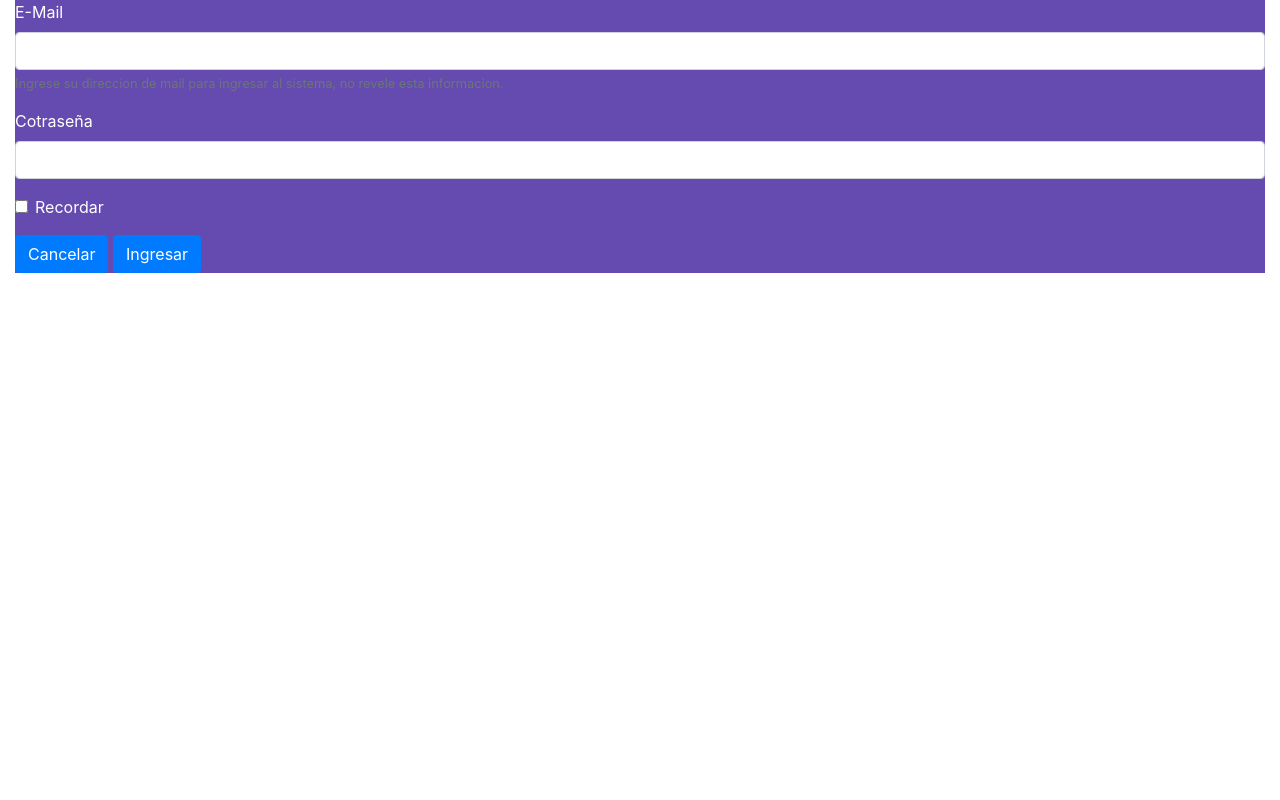
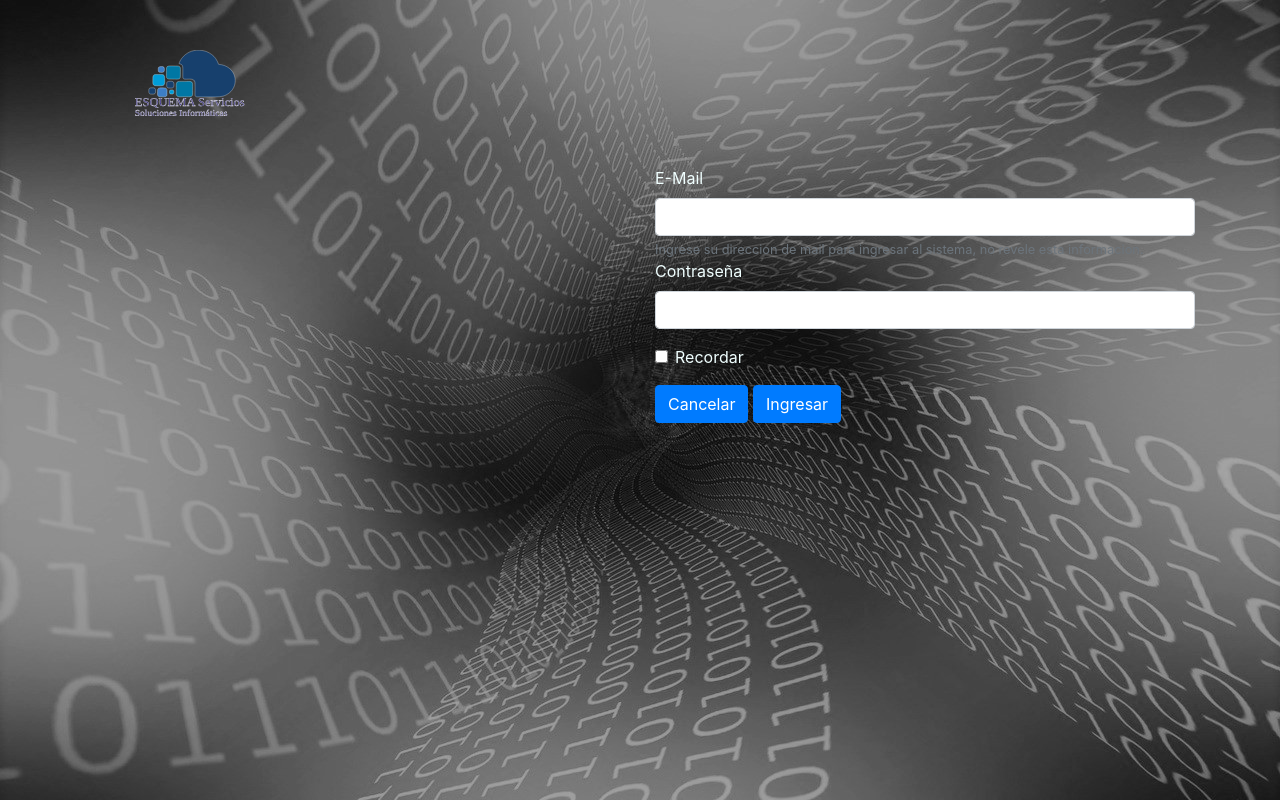
Before and after one commit to carlosdiegocollazo/EsqCuentas, a website: page index.html in a window 1280 px wide. Drawn offline with nearby package versions, Linux system fonts and the light colour scheme.

Commit message:
diseño de login

```diff
--- a/app/componentes/home/home.css
+++ b/app/componentes/home/home.css
@@ -1,9 +1,17 @@
-/* La pantalla de Home con Login */
-@media all{
-    .fondo{
-            background-color: rgb(101, 74, 175);
-            color: white;
-            margin: auto;
-        }
-
+@media all {
+    body {
+        background-image: url(../../../shared/media/2560_3000login.jpg);
+        background-position: center;
+        /* Centro */
+        background-size: auto;
+        /* Ajuste automático */
+        background-size: cover;
+        /* Escalar sin recortar */
+        background-attachment: fixed;
+    }
+    login {
+        color: aliceblue;
+        align-items: center;
+        margin-top: 50px;
+    }
 }
--- a/app/componentes/home/vistahome.html
+++ b/app/componentes/home/vistahome.html
@@ -1,12 +1,20 @@
-<div class="container-fluid"><!-- Div contenendor general-->
-  <form class="fondo" >
-    <div class="form-group">
+<div class="container">
+    <!-- Div contenendor general-->
+    <img src="../../../shared/media/esqlogo_small.svg" alt="" class="logo">
+    <div class="row">
+        <div class="col-sm">
+
+        </div>
+        <div class="col-xl">
+            <form>
+                <div class="form-group" class="login" style="color: azure;">
+                    <div>
                         <label for="email">E-Mail</label>
                         <input type="email" class="form-control" id="email" aria-describedby="ayudaemail">
                         <small id="ayudaemail" class="form-text text-muted">Ingrese su direccion de mail para ingresar al sistema, no revele esta informacion.</small>
                     </div>
                     <div class="form-group">
-      <label for="password">Cotraseña</label>
+                        <label for="password">Contraseña</label>
                         <input type="password" class="form-control" id="password">
                     </div>
                     <div class="form-group form-check">
@@ -15,5 +23,13 @@
                     </div>
                     <button type="@leave-cancelled=" class="btn btn-primary">Cancelar</button>
                     <button type="submit" class="btn btn-primary">Ingresar</button>
+                </div>
+        </div>
         </form>
-</div><!-- Div contenendor general-->
+    </div>
+    <div class="col-sm">
+
+    </div>
+</div>
+</div>
+<!-- Div contenendor general-->
--- /dev/null
+++ b/shared/css/formato.css
@@ -0,0 +1,113 @@
+/* La pantalla de Home con Login */
+@media all{
+    /*
+html5doctor.com Reset Stylesheet
+v1.6.1
+Last Updated: 2010-09-17
+Author: Richard Clark - http://richclarkdesign.com
+Twitter: @rich_clark
+*/
+
+html, body, div, span, object, iframe,
+h1, h2, h3, h4, h5, h6, p, blockquote, pre,
+abbr, address, cite, code,
+del, dfn, em, img, ins, kbd, q, samp,
+small, strong, sub, sup, var,
+b, i,
+dl, dt, dd, ol, ul, li,
+fieldset, form, label, legend,
+table, caption, tbody, tfoot, thead, tr, th, td,
+article, aside, canvas, details, figcaption, figure,
+footer, header, hgroup, menu, nav, section, summary,
+time, mark, audio, video {
+  margin:0;
+  padding:0;
+  border:0;
+  outline:0;
+  font-size:100%;
+  vertical-align:baseline;
+  background:transparent;
+}
+
+body {
+  line-height:1;
+}
+
+article,aside,details,figcaption,figure,
+footer,header,hgroup,menu,nav,section {
+  display:block;
+}
+
+nav ul {
+  list-style:none;
+}
+
+blockquote, q {
+  quotes:none;
+}
+
+blockquote:before, blockquote:after,
+q:before, q:after {
+  content:'';
+  content:none;
+}
+
+a {
+  margin:0;
+  padding:0;
+  font-size:100%;
+  vertical-align:baseline;
+  background:transparent;
+}
+
+/* change colours to suit your needs */
+
+ins {
+  background-color:#ff9;
+  color:#000;
+  text-decoration:none;
+}
+
+/* change colours to suit your needs */
+
+mark {
+  background-color:#ff9;
+  color:#000;
+  font-style:italic;
+  font-weight:bold;
+}
+
+del {
+  text-decoration: line-through;
+}
+
+abbr[title], dfn[title] {
+  border-bottom:1px dotted;
+  cursor:help;
+}
+
+table {
+  border-collapse:collapse;
+  border-spacing:0;
+}
+
+/* change border colour to suit your needs */
+hr {
+  display:block;
+  height:1px;
+  border:0;
+  border-top:1px solid #cccccc;
+  margin:1em 0;
+  padding:0;
+}
+
+input, select {
+  vertical-align:middle;
+}
+
+/*    .body{
+            background-color: rgb(101, 74, 175);
+            color: white;
+            margin: auto;
+        }
+*/
--- a/shared/menu/menu.css
+++ b/shared/menu/menu.css
@@ -1,10 +1,14 @@
 /* Menu general */
-@media all{
 
-    .logo{
-        position: fixed;
-        margin-top: 0px;
-        margin-left:0px;
+@media all {
+    .logo {
+        margin-top: 50px;
+        margin-bottom: 50px;
+        margin-left: 50px;
+        margin-right: 50px;
+        align-items: center;
+        justify-self: start;
+        style="height: 200px;
+
     }
-
 }
```
Also changed, not shown: shared/media/2560_3000inside.jpg (added), shared/media/2560_3000login.jpg (added). Lines whose indentation alone changed are shown as unchanged.
